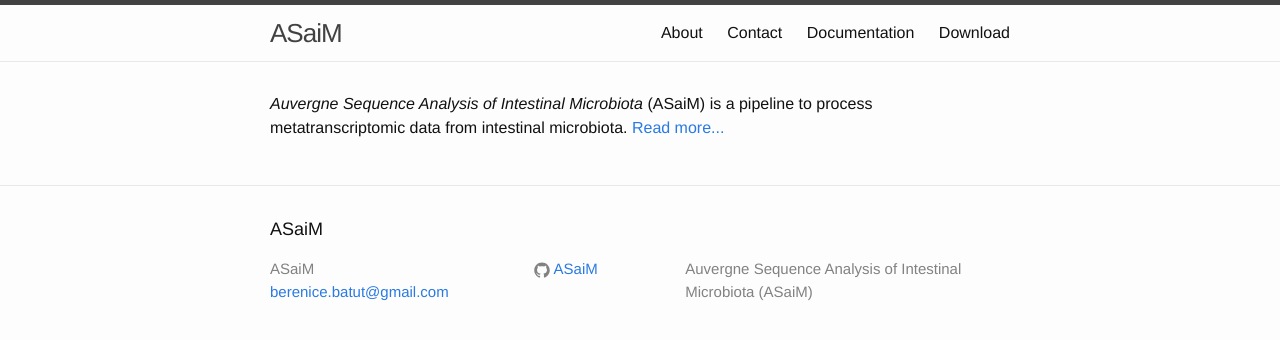
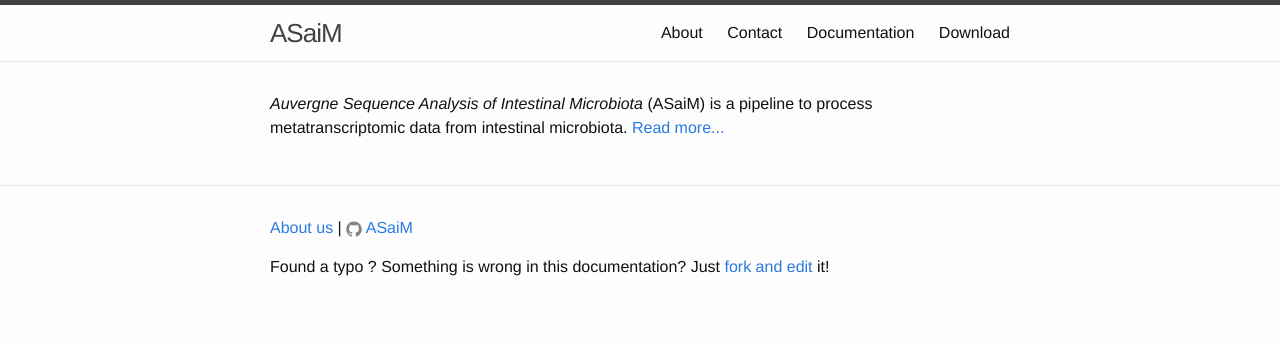
Before and after one commit to ASaiM/asaim.github.io, a Jekyll site: the page built from index.html, in a window 1280 px wide. Shown: the top 340 px of the page. Built offline with Jekyll 4.4.1, drawn with Linux system fonts in a browser that asks for light colours.

Commit message:
Change footer

```diff
--- a/_includes/footer.html
+++ b/_includes/footer.html
@@ -2,19 +2,28 @@
 
   <div class="wrapper">
 
-    <h2 class="footer-heading">{{ site.title }}</h2>
-
-    <div class="footer-col-wrapper">
+    <!--<div class="footer-col-wrapper">
       <div class="footer-col  footer-col-1">
         <ul class="contact-list">
           <li>{{ site.title }}</li>
           <li><a href="mailto:{{ site.email }}">{{ site.email }}</a></li>
         </ul>
-      </div>
+      </div>-->
 
-      <div class="footer-col  footer-col-2">
+      <p>
+            <a href="/about-us.html">About us</a> | <a href="https://github.com/{{ site.github_username }}">
+              <span class="icon  icon--github">
+                <svg viewBox="0 0 16 16">
+                  <path fill="#828282" d="M7.999,0.431c-4.285,0-7.76,3.474-7.76,7.761 c0,3.428,2.223,6.337,5.307,7.363c0.388,0.071,0.53-0.168,0.53-0.374c0-0.184-0.007-0.672-0.01-1.32 c-2.159,0.469-2.614-1.04-2.614-1.04c-0.353-0.896-0.862-1.135-0.862-1.135c-0.705-0.481,0.053-0.472,0.053-0.472 c0.779,0.055,1.189,0.8,1.189,0.8c0.692,1.186,1.816,0.843,2.258,0.645c0.071-0.502,0.271-0.843,0.493-1.037 C4.86,11.425,3.049,10.76,3.049,7.786c0-0.847,0.302-1.54,0.799-2.082C3.768,5.507,3.501,4.718,3.924,3.65 c0,0,0.652-0.209,2.134,0.796C6.677,4.273,7.34,4.187,8,4.184c0.659,0.003,1.323,0.089,1.943,0.261 c1.482-1.004,2.132-0.796,2.132-0.796c0.423,1.068,0.157,1.857,0.077,2.054c0.497,0.542,0.798,1.235,0.798,2.082 c0,2.981-1.814,3.637-3.543,3.829c0.279,0.24,0.527,0.713,0.527,1.437c0,1.037-0.01,1.874-0.01,2.129 c0,0.208,0.14,0.449,0.534,0.373c3.081-1.028,5.302-3.935,5.302-7.362C15.76,3.906,12.285,0.431,7.999,0.431z"/>
+                </svg>
+              </span>
+
+              <span class="username">{{ site.github_username }}</span>
+            </a>
+        </p>
+
+      <!--<div class="footer-col  footer-col-2">
         <ul class="social-media-list">
-          {% if site.github_username %}
           <li>
             <a href="https://github.com/{{ site.github_username }}">
               <span class="icon  icon--github">
@@ -26,28 +35,25 @@
               <span class="username">{{ site.github_username }}</span>
             </a>
           </li>
-          {% endif %}
 
-          {% if site.twitter_username %}
-          <li>
-            <a href="https://twitter.com/{{ site.twitter_username }}">
-              <span class="icon  icon--twitter">
+          <!--<li>
+            <a href="{{ "/feed.xml" | prepend: site.baseurl }}">RSS</a>
+              <span class="icon  icon--rss">
                 <svg viewBox="0 0 16 16">
                   <path fill="#828282" d="M15.969,3.058c-0.586,0.26-1.217,0.436-1.878,0.515c0.675-0.405,1.194-1.045,1.438-1.809
                   c-0.632,0.375-1.332,0.647-2.076,0.793c-0.596-0.636-1.446-1.033-2.387-1.033c-1.806,0-3.27,1.464-3.27,3.27 c0,0.256,0.029,0.506,0.085,0.745C5.163,5.404,2.753,4.102,1.14,2.124C0.859,2.607,0.698,3.168,0.698,3.767 c0,1.134,0.577,2.135,1.455,2.722C1.616,6.472,1.112,6.325,0.671,6.08c0,0.014,0,0.027,0,0.041c0,1.584,1.127,2.906,2.623,3.206 C3.02,9.402,2.731,9.442,2.433,9.442c-0.211,0-0.416-0.021-0.615-0.059c0.416,1.299,1.624,2.245,3.055,2.271 c-1.119,0.877-2.529,1.4-4.061,1.4c-0.264,0-0.524-0.015-0.78-0.046c1.447,0.928,3.166,1.469,5.013,1.469 c6.015,0,9.304-4.983,9.304-9.304c0-0.142-0.003-0.283-0.009-0.423C14.976,4.29,15.531,3.714,15.969,3.058z"/>
                 </svg>
               </span>
 
-              <span class="username">{{ site.twitter_username }}</span>
             </a>
           </li>
-          {% endif %}
         </ul>
-      </div>
+      </div>-->
 
-      <div class="footer-col  footer-col-3">
-        <p class="text">{{ site.description }}</p>
-      </div>
+      <p class="fork_and_edit">
+            Found a typo ? Something is wrong in this documentation? Just <a href="https://github.com/{{ site.github_username }}/{{ site.baseurl }}/edit/master/{{ page.path }}">fork and edit</a> it!
+      </p>
+
     </div>
 
   </div>
```
